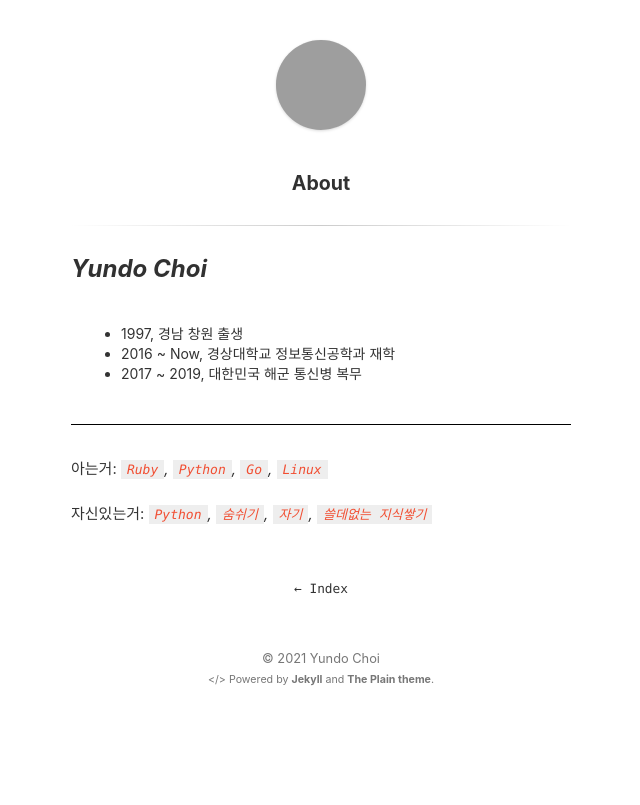
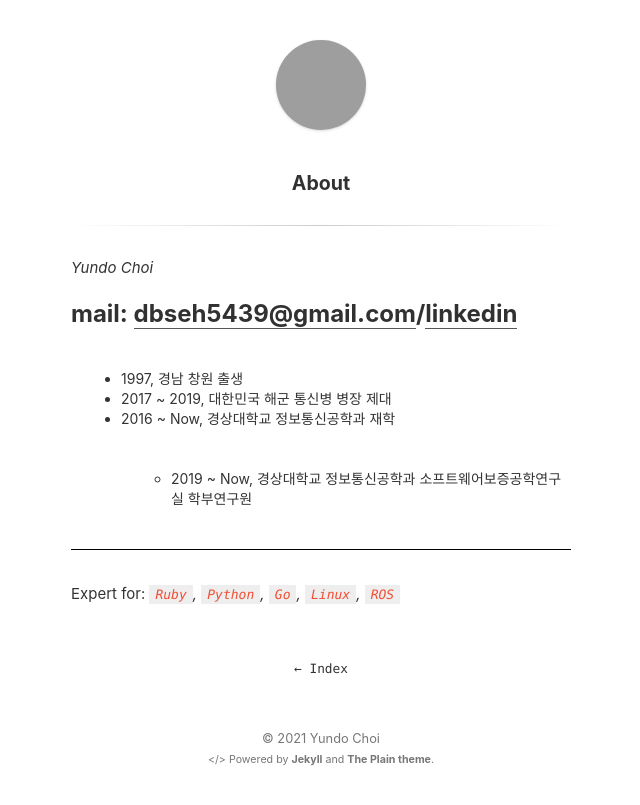
Before and after one commit to zygn/blog, a Jekyll site: the page built from about.md, in a window 1280 px wide, cut to the strip 0-805 px from the top of the page. Shown: the whole strip, without its empty margins (319-959 px from the left). Built offline with Jekyll 4.4.1, drawn with Linux system fonts in a browser that asks for light colours; grey boxes are pictures that could not be loaded.

Commit message:
Update about.md

```diff
--- a/about.md
+++ b/about.md
@@ -3,14 +3,15 @@ layout: page
 title: About
 ---
 *Yundo Choi*
+
+mail: [dbseh5439@gmail.com](mailto:dbseh5439@gmail.com)/[linkedin](www.linkedin.com/in/yundomundo)
 ---
 
 - 1997, 경남 창원 출생
+- 2017 ~ 2019, 대한민국 해군 통신병 병장 제대
 - 2016 ~ Now, 경상대학교 정보통신공학과 재학
-- 2017 ~ 2019, 대한민국 해군 통신병 복무
+  - 2019 ~ Now, 경상대학교 정보통신공학과 소프트웨어보증공학연구실 학부연구원
 
 ---
 
-아는거: _`Ruby`, `Python`, `Go`, `Linux`_
-
-자신있는거: _`Python`, `숨쉬기`, `자기`, `쓸데없는 지식쌓기`_
+Expert for: _`Ruby`, `Python`, `Go`, `Linux`, `ROS`_
```
